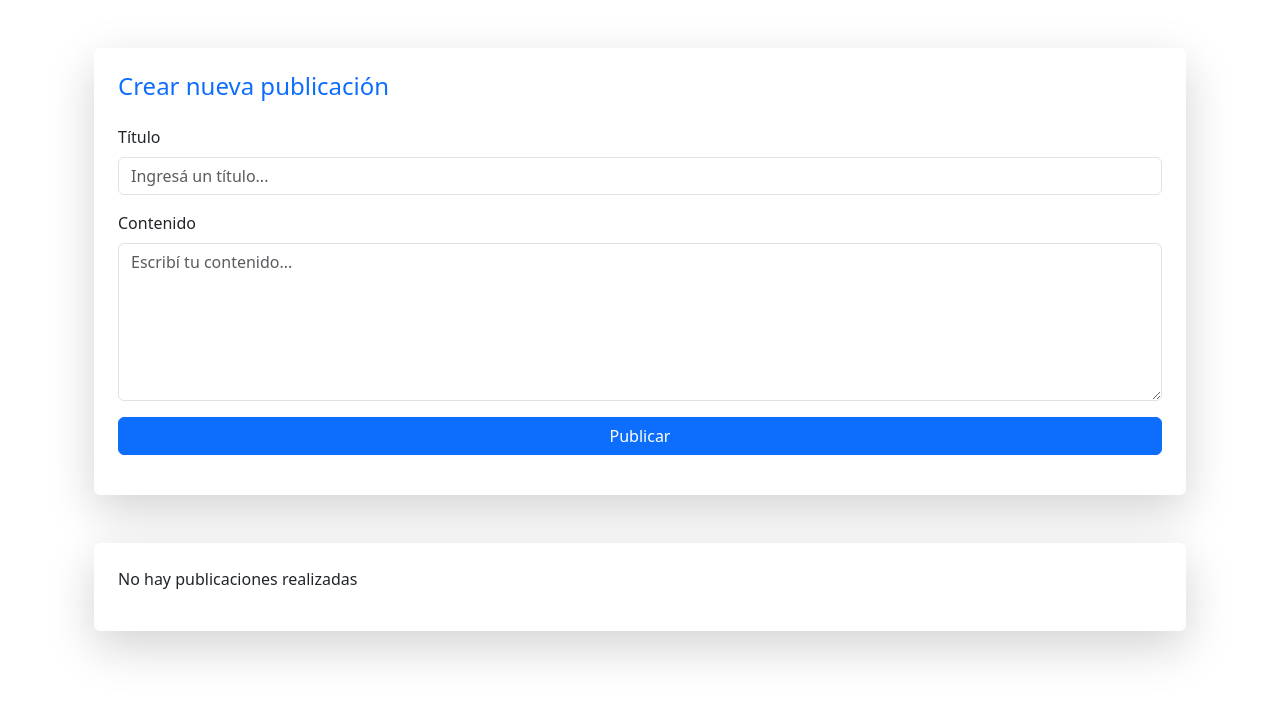
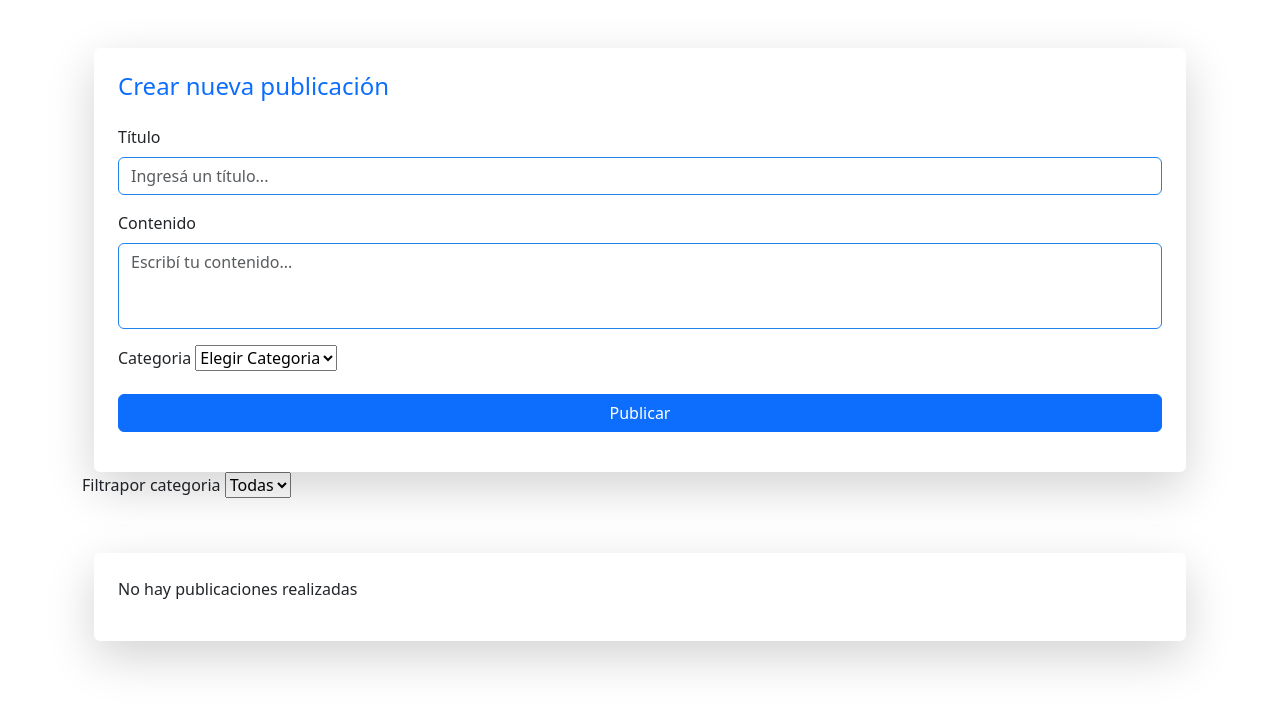
Before and after one commit to tomasalonso002/efi_primer_semestre-_pp1_python, a Flask app: page /inicio in a window 1280 px wide. Shown: the part 56-765 px from the top of the page. Run offline with Flask 3, Linux system fonts and the light colour scheme; the visitor is signed in with stand-in values (Sample User, id 1); data that the repository does not hold is empty; some libraries are stand-ins or nearby versions.

Commit message:
subiendo actualizacion

```diff
--- a/app.py
+++ b/app.py
@@ -48,7 +48,7 @@ login_manager= LoginManager()
 login_manager.init_app(app)
 login_manager.login_view = "login"
 #importacion de los models para poder hacer los migrates
-from models import User, Post, Comment
+from models import User, Post, Comment, Category
 
 
 @login_manager.user_loader
@@ -152,27 +152,33 @@ def inicio():
         if form_type == "post":
             title = request.form["title"]
             content = request.form["content"]
+            category_id = request.form["category"]
+
             date_time = datetime.now()
             user_id = current_user.id
             new_post =  Post(
             title = title,
             content = content,
             date_time = date_time,
-            user_id = user_id
+            user_id = user_id,
+            category_id = category_id
             )
             db.session.add(new_post)
             db.session.commit()
             return redirect(url_for("inicio"))
         elif form_type == "comment":
             text_comment = request.form["comment"]
+            post_id = request.form.get("post_id")
             new_comment = Comment(
             text_comment = text_comment,
             date_time = datetime.now(),
-            user_id = current_user.id
+            user_id = current_user.id,
+            post_id = int(post_id)
             )
             db.session.add(new_comment)
             db.session.commit()
             return redirect(url_for("inicio"))
+    categorias = Category.query.all()
     posts = Post.query.order_by(desc(Post.date_time)).all()
     comments = Comment.query.order_by(desc(Comment.date_time)).all()
-    return render_template("inicio.html", posts=posts, comments = comments)
+    return render_template("inicio.html", posts=posts, comments = comments, categorias=categorias)
--- a/templates/inicio.html
+++ b/templates/inicio.html
@@ -3,6 +3,8 @@
 {% block head_title %}Klick{% endblock %}
 
 {% block body %}
+
+<!--Crear un post-->
 <div class="container mt-5">
     <div class="card shadow-lg p-4 border-0">
         <h4 class="mb-4 text-primary">Crear nueva publicación</h4>
@@ -10,12 +12,22 @@
             <input type="hidden" name="form_type" value="post">
             <div class="mb-3">
                 <label for="title" class="form-label">Título</label>
-                <input type="text" class="form-control" id="title" name="title" placeholder="Ingresá un título..." required>
+                <input type="text" class="form-control" id="title" name="title" placeholder="Ingresá un título..." required style="border: 1px solid #1e83f0;">
             </div>
 
             <div class="mb-3">
                 <label for="content" class="form-label">Contenido</label>
-                <textarea class="form-control" id="content" name="content" rows="6" placeholder="Escribí tu contenido..." required></textarea>
+                <textarea class="form-control" id="content" name="content" rows="3" placeholder="Escribí tu contenido..." required style="border: 1px solid #1e83f0; resize: none;"></textarea>
+            </div>
+
+            <div class="mb-3">
+                <label for="category" class="form-label">Categoria</label>
+                <select name="category" id="category" required>
+                    <option value="" disabled selected>Elegir Categoria</option>
+                    {% for categoria in categorias  %}
+                        <option value="{{ categoria.id }}">{{ categoria.type_category }}</option>
+                    {% endfor %}
+                </select>
             </div>
 
             <div class="d-grid mb-3">
@@ -25,6 +37,18 @@
     </div>
 </div>
 
+<!--Filtrar por..-->
+<div class="mb-3">
+    <label for="category" class="form-label">Filtrapor categoria</label>
+    <select name="category" id="category" required>
+        <option value="todas" disabled selected>Todas</option>
+        {% for categoria in categorias  %}
+            <option value="{{ categoria.id }}">{{ categoria.type_category }}</option>
+        {% endfor %}
+    </select>
+</div>
+
+<!--Mostrar los post-->
 <div class="container mt-5">
     <div class="card shadow-lg p-4 border-0">
         {% for post in posts %}
@@ -33,11 +57,13 @@
                 <h4>{{ post.title }}</h4>
                 <p>{{ post.content }}</p>
                 <p>{{ post.date_time }}</p>
+                <p>Categoría: {{ post.category.type_category }}</p>
                 <br>
+                <!--Comentarios-->
                 <h5>Compemtarios</h5>
-
                 <form method="POST" action="{{ url_for('inicio') }}">
                     <input type="hidden" name="form_type" value="comment">
+                    <input type="hidden" name="post_id" value="{{ post.id }}">
                     <label for="comment" class="form-label"></label>
                     <input type="text" max="150" placeholder="responder..." neme="comment" id="comment" name="form_type">
                     <button type="submit" class="btn btn-primary">Publicar</button>
--- a/templates/mi_muro.html
+++ b/templates/mi_muro.html
@@ -8,10 +8,11 @@
 <h5>Tus Posteos:</h5>
 
 {% for post in posts %}
-    <div class="card mb-3 shadow-sm p-3">
+    <div class="card mb-3 shadow-sm p-3" style="border: 1px solid #1e83f0;">
         <h4>{{ post.title }}</h4>
         <p>{{ post.content }}</p>
         <p>{{ post.date_time }}</p>
+        <p>Categoría: {{ post.category.type_category }}</p>
         <br>
     </div>
 {% else %}
```
